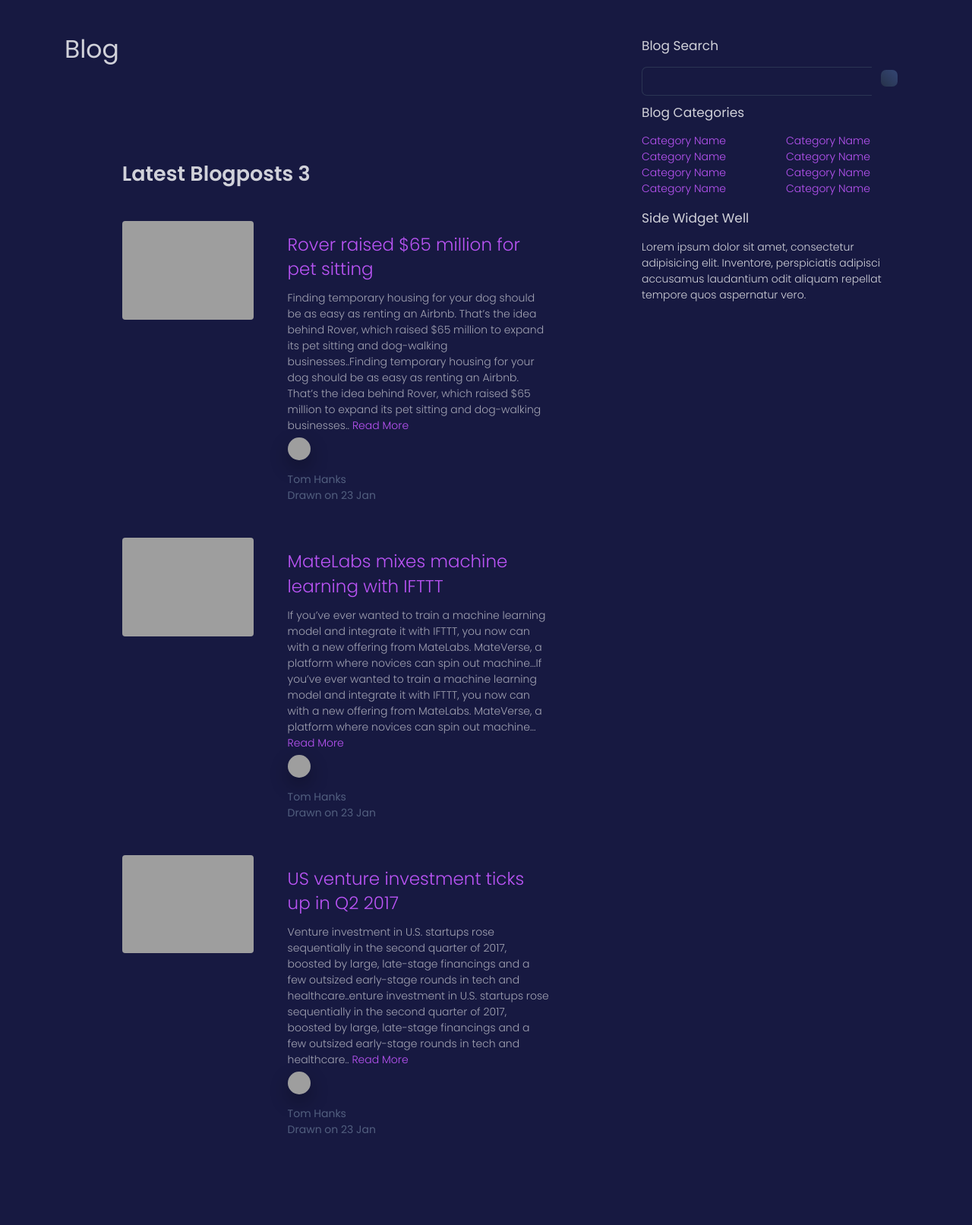
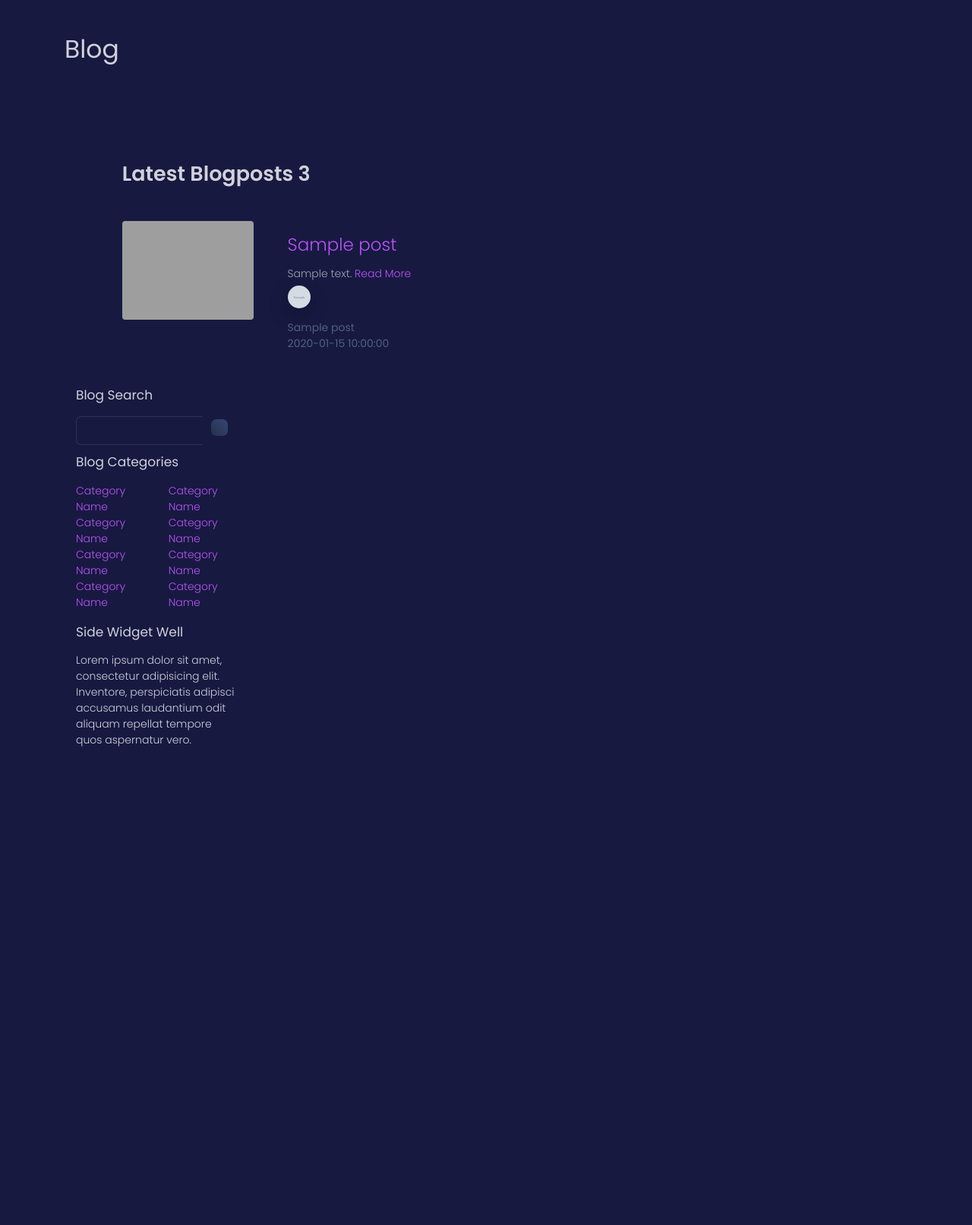
Before and after one commit to andonette/Dave-CMS, a PHP site: page / in a window 1280 px wide. Shown: the part 66-1679 px from the top of the page at 76% size. After the commit the page ends 1049 px from the top, so only its background shows below. Run offline with PHP 8.4, Linux system fonts and the light colour scheme; tables that the repository leaves empty or names only in its code hold one stand-in row (values such as "Sample post"); grey boxes marked "Sample" are stand-in pictures; some libraries are stand-ins or nearby versions; grey boxes are pictures that could not be loaded.

Commit message:
pull data out of database for posts

```diff
--- a/index.php
+++ b/index.php
@@ -12,7 +12,14 @@
              <br />
              <?php
             $query = "SELECT * FROM posts";
-            $select_all_categories_query = mysqli_query($connection, $query);
+            $select_all_posts_query = mysqli_query($connection, $query);
+            while ($row = mysqli_fetch_assoc($select_all_posts_query)) {
+                $post_title = $row['post_title'];
+                $post_author = $row['post_author'];
+                $post_date = $row['post_date'];
+                $post_image = $row['post_image'];
+                $post_content = $row['post_content'];
+                $post_author_image = $row['post_author_image'];
                 ?>
                 <div class="card card-blog card-plain blog-horizontal">
                   <div class="row">
@@ -26,85 +33,26 @@
                     <div class="col-lg-8">
                       <div class="card-body">
                         <h3 class="card-title">
-                       <a href="javascript:;">Rover raised $65 million for pet sitting</a>
+                          <a href="#"><?php echo $post_title; ?></a>
                         </h3>
                         <p class="card-description">
-                       Finding temporary housing for your dog should be as easy as renting an Airbnb. That’s the idea behind Rover, which raised $65 million to expand its pet sitting and dog-walking businesses..Finding temporary housing for your dog should be as easy as renting an Airbnb. That’s the idea behind Rover, which raised $65 million to expand its pet sitting and dog-walking businesses..
+                          <?php echo $post_content; ?>
                           <a href="javascript:;"> Read More </a>
                         </p>
                         <div class="author">
-                       <img src="assets/img/julie.jpg" alt="..." class="avatar img-raised">
+                          <img src="<?php echo $post_image; ?>" alt="..." class="avatar img-raised">
                           <div class="text">
-                         <span class="name">Tom Hanks</span>
-                         <div class="meta">Drawn on 23 Jan</div>
+                            <span class="name"><?php echo $post_title; ?></span>
+                            <div class="meta"><?php echo $post_date; ?></div>
                           </div>
                         </div>
                       </div>
                     </div>
                   </div>
                 </div>
-             <div class="card card-blog card-plain blog-horizontal">
-               <div class="row">
-                 <div class="col-lg-4">
-                   <div class="card-image">
-                     <a href="javascript:;">
-                       <img class="img rounded" src="assets/img/trae-gould.jpg" />
-                     </a>
-                   </div>
-                 </div>
-                 <div class="col-lg-8">
-                   <div class="card-body">
-                     <h3 class="card-title">
-                       <a href="javascript:;">MateLabs mixes machine learning with IFTTT</a>
-                     </h3>
-                     <p class="card-description">
-                       If you’ve ever wanted to train a machine learning model and integrate it with IFTTT, you now can with a new offering from MateLabs. MateVerse, a platform where novices can spin out machine...If you’ve ever wanted to train a machine learning model and integrate it with IFTTT, you now can with a new offering from MateLabs. MateVerse, a platform where novices can spin out machine...
-                       <a href="javascript:;"> Read More </a>
-                     </p>
-                     <div class="author">
-                       <img src="assets/img/james.jpg" alt="..." class="avatar img-raised">
-                       <div class="text">
-                         <span class="name">Tom Hanks</span>
-                         <div class="meta">Drawn on 23 Jan</div>
-                       </div>
-                     </div>
-                   </div>
-                 </div>
-               </div>
-             </div>
-             <div class="card card-blog card-plain blog-horizontal">
-               <div class="row">
-                 <div class="col-lg-4">
-                   <div class="card-image">
-                     <a href="javascript:;">
-                       <img class="img rounded" src="assets/img/mark-harrison.jpg" />
-                     </a>
-                   </div>
-                 </div>
-                 <div class="col-lg-8">
-                   <div class="card-body">
-                     <h3 class="card-title">
-                       <a href="javascript:;">US venture investment ticks up in Q2 2017</a>
-                     </h3>
-                     <p class="card-description">
-                       Venture investment in U.S. startups rose sequentially in the second quarter of 2017, boosted by large, late-stage financings and a few outsized early-stage rounds in tech and healthcare..enture investment in U.S. startups rose sequentially in the second quarter of 2017, boosted by large, late-stage financings and a few outsized early-stage rounds in tech and healthcare..
-                       <a href="javascript:;"> Read More </a>
-                     </p>
-                     <div class="author">
-                       <img src="assets/img/michael.jpg" alt="..." class="avatar img-raised">
-                       <div class="text">
-                         <span class="name">Tom Hanks</span>
-                         <div class="meta">Drawn on 23 Jan</div>
-                       </div>
-                     </div>
-                   </div>
-                 </div>
-               </div>
-             </div>
-           </div>
-         </div>
-       </div>
-     </div>
+                <?php
+                }
+              ?>
         </div>
         <div class="col-sm-4">
             <!-- Blog Search Well -->
```
Lines whose indentation alone changed are shown as unchanged.
